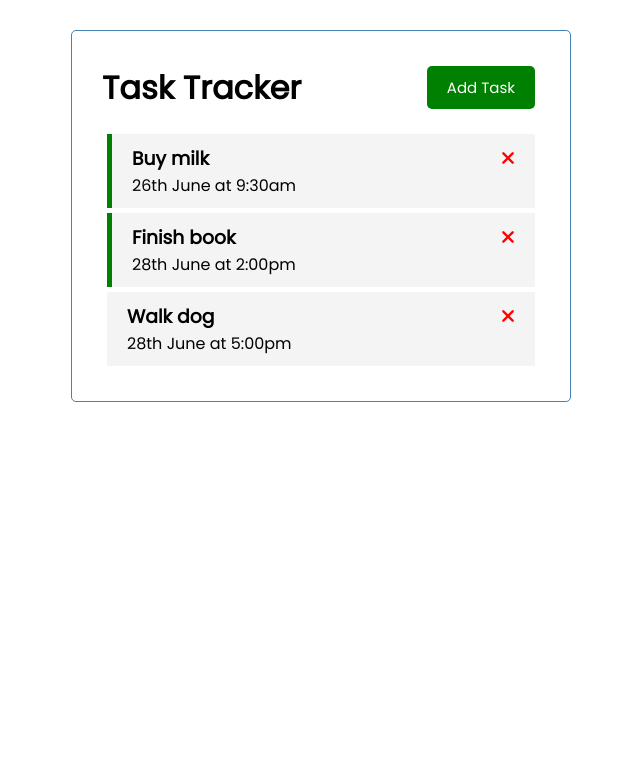
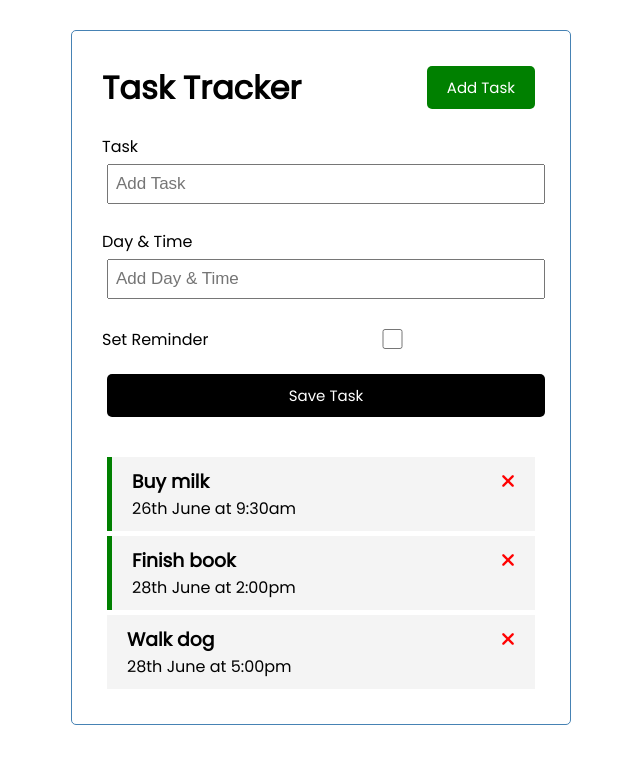
Before and after one commit to CanRaffs89/vue-todo, a Vue app: page / in a window 1280 px wide. Both pictures are taken after a click on the button "Add Task". Shown: the top 764 px of the page, without its empty margins (319-959 px from the left). Built offline with nearby package versions, Linux system fonts and the light colour scheme.

Commit message:
Added new todo task toggle

```diff
--- a/src/App.vue
+++ b/src/App.vue
@@ -1,11 +1,13 @@
 <script setup>
   import Header from './components/Header.vue'
   import Tasks from './components/Tasks.vue'
+  import AddTask from './components/AddTask.vue'
 </script>
 
 <template>
   <div class="container">
-    <Header title="Task Tracker"/>
+    <Header @toggle-add-task="toggleAddTask" title="Task Tracker"/>
+    <div v-show="showAddTask"><AddTask @add-task="addTask" /></div>
     <Tasks @toggle-reminder="toggleReminder" @delete-task="deleteTask" :tasks="tasks"/>
   </div>
 </template>
@@ -19,10 +21,17 @@
     },
     data() {
       return {
-        tasks: []
+        tasks: [],
+        showAddTask: false
       }
     },
     methods: {
+      toggleAddTask() {
+        this.showAddTask = !this.showAddTask
+      },
+      addTask(task) {
+        this.tasks = [...this.tasks, task]
+      },
       deleteTask(id) {
         if(confirm('Are you sure you want to delete this task?')) {
           this.tasks = this.tasks.filter((task) => task.id !== id)
--- /dev/null
+++ b/src/components/AddTask.vue
@@ -0,0 +1,86 @@
+<template>
+    <form @submit="onSubmit" class="add-form">
+        <div class="form-control">
+            <label for="">Task</label>
+            <input v-model="text" type="text" name="text" placeholder="Add Task">
+        </div>
+        <div class="form-control">
+            <label for="">Day & Time</label>
+            <input v-model="day" type="text" name="day" placeholder="Add Day & Time">
+        </div>
+        <div class="form-control form-control-check">
+            <label for="">Set Reminder</label>
+            <input v-model="reminder" type="checkbox" name="reminder">
+        </div>
+        <input type="submit" value="Save Task" class="btn btn-block">
+    </form>
+</template>
+
+<script>
+    export default {
+        name: 'AddTask',
+        data() {
+            return {
+                text: '',
+                day: '',
+                reminder: false
+            }
+        },
+        methods: {
+            onSubmit(e) {
+                e.preventDefault()
+
+                if(!this.text) {
+                    alert('Please add a task')
+                    return
+                }
+
+                const newTask = {
+                    id: Math.floor(Math.random() * 100000),
+                    text: this.text,
+                    day: this.day,
+                    reminder: this.reminder
+                }
+                this.$emit('add-task', newTask)
+                this.text = ''
+                this.day = ''
+                this.reminder = false
+            }
+        }
+    }
+</script>
+
+<style lang="css" scoped>
+    .add-form {
+        margin-bottom: 40px;
+    }
+
+    .form-control {
+        margin: 20px 0;
+    }
+    .form-control label {
+        display: block;
+    }
+
+    .form-control input {
+        width: 100%;
+        height: 40px;
+        margin: 5px;
+        padding: 3px 7px;
+        font-size: 17px;
+    }
+    .form-control-check {
+        display: flex;
+        align-items: center;
+        justify-content: space-between;
+    }
+
+    .form-control-check label {
+        flex: 1;
+    }
+
+    .form-control-check input {
+        flex: 2;
+        height: 20px;
+    }
+</style>
--- a/src/components/Button.vue
+++ b/src/components/Button.vue
@@ -14,7 +14,7 @@
         },
         methods: {
             onClick() {
-                console.log('click')
+                this.$emit('toggle-add-task')
             }
         }
     }
--- a/src/components/Header.vue
+++ b/src/components/Header.vue
@@ -1,7 +1,7 @@
 <template>
     <header>
         <h1>{{ title }}</h1>
-        <Button text="Add Task" color="green"/>
+        <Button @toggle-add-task="$emit('toggle-add-task')" text="Add Task" color="green"/>
     </header>
 </template>
 
```
